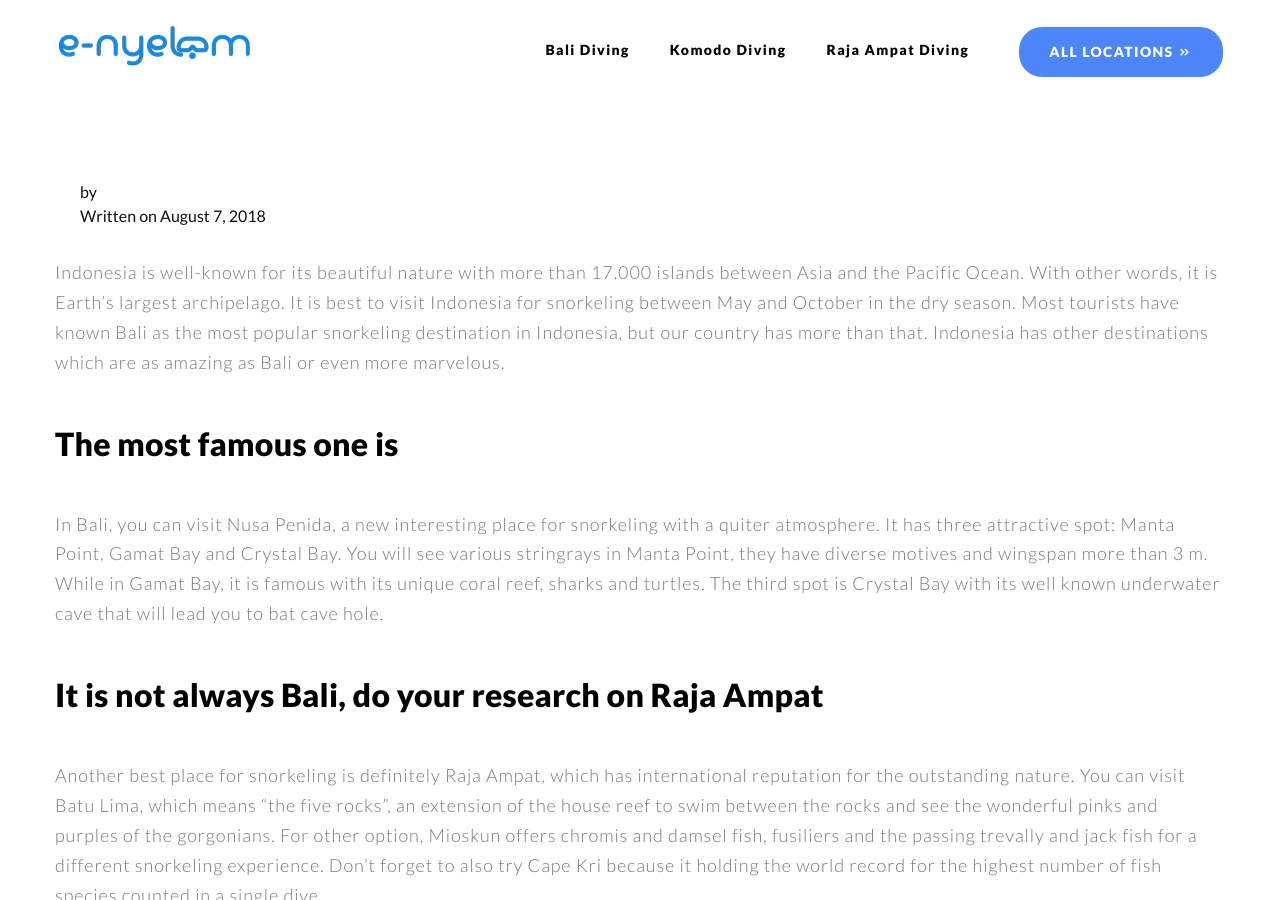
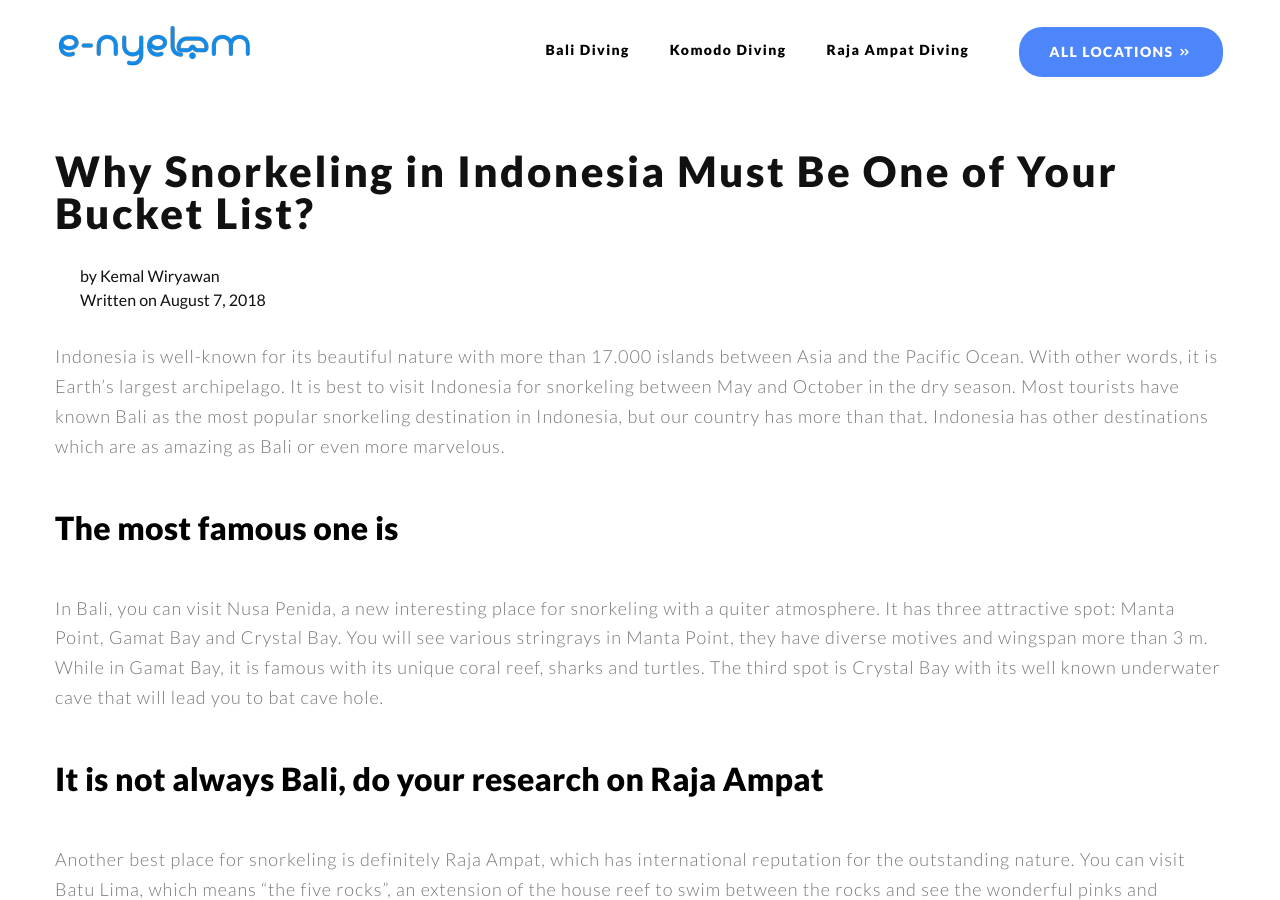
Before and after one commit to kemtol/nyelam, a Jekyll site: the page built from _posts/2018-8-07-snorkeling-in-indonesia.md, in a window 1280 px wide and 900 px high. Built offline with Jekyll 4.4.1, drawn with Linux system fonts in a browser that asks for light colours; some web fonts are replaced; our own code applies the rules of GitHub Pages for plain Markdown files; some of the changed lines change nothing that is shown.

Commit message:
Update and rename 2018-08-07-snorkeling-in-indonesia.md to 2018-8-07-snorkeling-in-indonesia.md

```diff
--- a/_posts/2018-08-07-snorkeling-in-indonesia.md
+++ b/_posts/2018-8-07-snorkeling-in-indonesia.md
@@ -1,8 +1,8 @@
 ---
 layout: post
-title: Snorkeling in Indonesia
-permalink: Why Snorkeling in Indonesia Must Be One of Your Bucket List?
-author: Kemal Wiryawan:
+title: Why Snorkeling in Indonesia Must Be One of Your Bucket List?
+permalink: /best-spot-to-snorkeling-in-indonesia.html
+author: Kemal Wiryawan
 categories: journal
 ---
 
```
